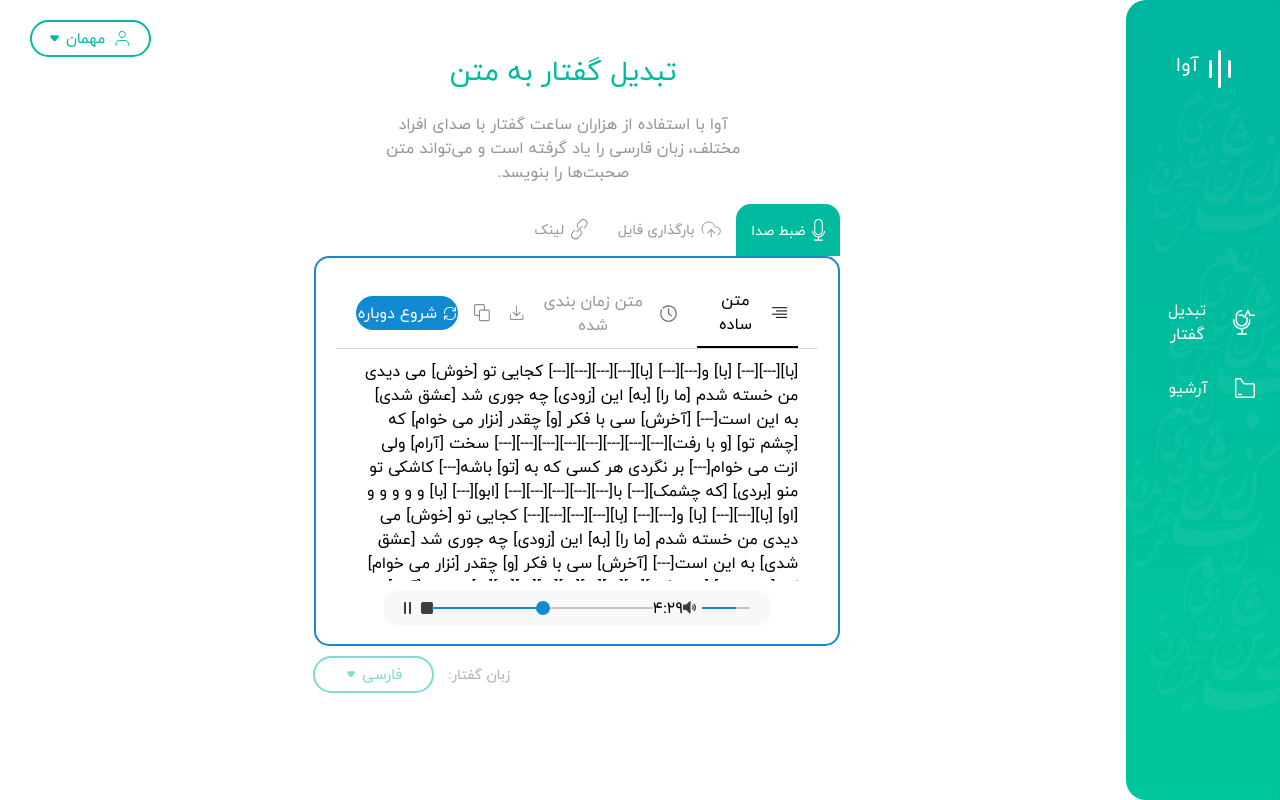
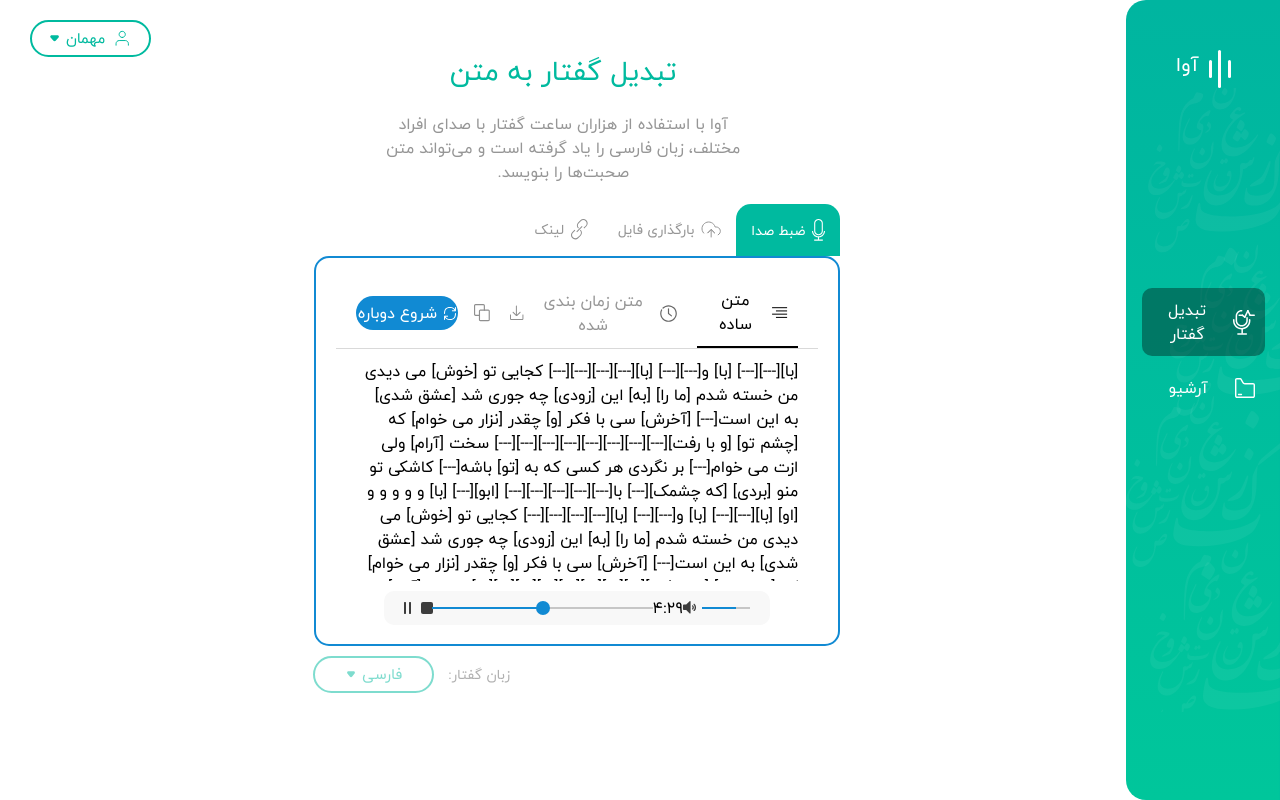
Before and after one commit to amirparsaro/ava-front-end, a React (Create React App) app: page /convert/upload/review/simple in a window 1280 px wide. Built offline with nearby package versions, Linux system fonts and the light colour scheme.

Commit message:
change selector color on click

```diff
--- a/src/App.css
+++ b/src/App.css
@@ -69,6 +69,11 @@
 .selector:hover {
   background-color: #0000005c;
   scale: 1.05;
+}
+
+.selector.clicked {
+  background-color: #0000005c;
+  transition: 0.25s ease-in-out;
 }
 
 .selector p {
--- a/src/components/sidebar/Selector.jsx
+++ b/src/components/sidebar/Selector.jsx
@@ -1,9 +1,9 @@
 import "../../App.css";
 import { Link } from "react-router-dom";
 
-const Title = ({ title, icon, to }) => {
+const Title = ({ title, icon, to, selected }) => {
   return (
-    <Link className="selector" to={to}>
+    <Link className={selected ? "selector clicked" : "selector"} to={to}>
       <img src={icon} alt="icon" />
       <p>{title}</p>
     </Link>
--- a/src/components/sidebar/SideBar.jsx
+++ b/src/components/sidebar/SideBar.jsx
@@ -3,15 +3,24 @@ import SpeechIcon from "../../assets/images/speech-icon.svg";
 import ArchiveIcon from "../../assets/images/archive-Icon.svg";
 import Title from "./Title";
 import Selector from "./Selector";
+import { useLocation } from "react-router-dom";
 
 const SideBar = () => {
+  const location = useLocation();
+  let pathStartsWith = "";
+  if (location.pathname.startsWith("/convert")) {
+    pathStartsWith = "convert";
+  } else if (location.pathname.startsWith("/archive")) {
+    pathStartsWith = "archive";
+  }
+
   return (
     <aside className="sidebar">
       <Title />
 
       <div className="selector-container">
-        <Selector title="تبدیل گفتار" icon={SpeechIcon} to="/"/>
-        <Selector title="آرشیو" icon={ArchiveIcon} to="/archive"/>
+        <Selector title="تبدیل گفتار" icon={SpeechIcon} to="/" selected={pathStartsWith === "convert"} />
+        <Selector title="آرشیو" icon={ArchiveIcon} to="/archive" selected={pathStartsWith === "archive"} />
       </div>
     </aside>
   );
```
